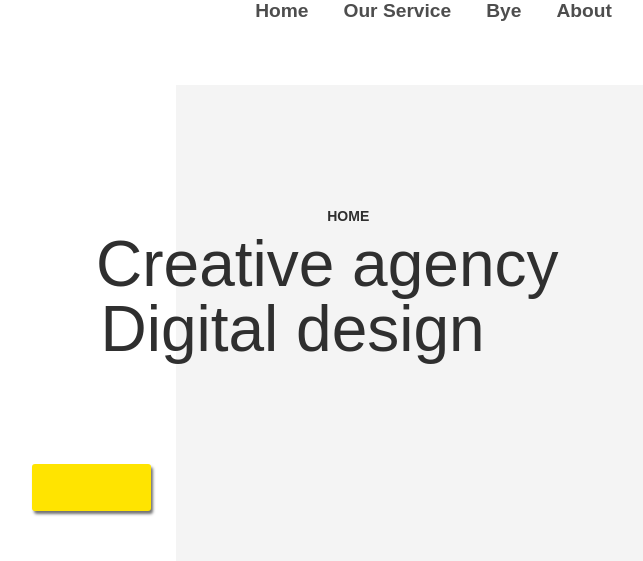
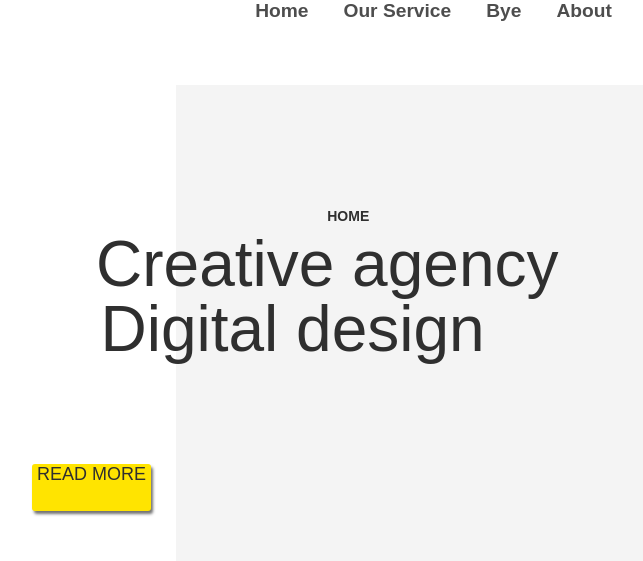
Before and after one commit to katrinkattt/react-app-yellow, a React (Create React App) app in the folder app-lending/yell-app/: page / in a window 1280 px wide. Shown: the top 561 px of the page, without its empty margins (224-867 px from the left). Built offline with nearby package versions, Linux system fonts and the light colour scheme.

Commit message:
btn is work norm

```diff
--- a/app-lending/yell-app/src/components/mainContainer.jsx
+++ b/app-lending/yell-app/src/components/mainContainer.jsx
@@ -15,7 +15,7 @@ export default class MainContainer extends Component {
                     <p>Creative agency </p>
                     <p className="second__title">Digital design</p>
                     </div>
-                <Btn className="btn__title"/>
+                <Btn />
                 <div className="grey__block"></div>
             </div>
         )
--- a/app-lending/yell-app/src/index.css
+++ b/app-lending/yell-app/src/index.css
@@ -77,16 +77,7 @@ body{
   height: 2px;
   margin-right: 10px;
 }
-.btn__main{
-  height: 47px;
-  width: 119px;
-  background-color: #FFE400;
-  position: absolute;
-  margin-left: 20%;
-  margin-top: 58vh;
-  border-radius: 3px;
-  box-shadow: #0000008e 2px 3px 3px;
-}
+
 .btn__main a{
   text-decoration: none;
   height: 47px;
@@ -99,7 +90,7 @@ a span {
   height: 47px;
   width: 119px;
   background-color: #FFE400;
-  /* position: absolute; */
+  position: absolute;
   margin-left: 20%;
   margin-top: 58vh;
   border-radius: 3px;
@@ -110,11 +101,6 @@ a span {
 a:hover span {
   box-shadow: #00000073 1px 2px 2px;
   color: #2f2f2f;
-}
-
-.btn__title{
-  margin-top: 300px;
-  margin-left: 200px;
 }
 
 .container{
```
